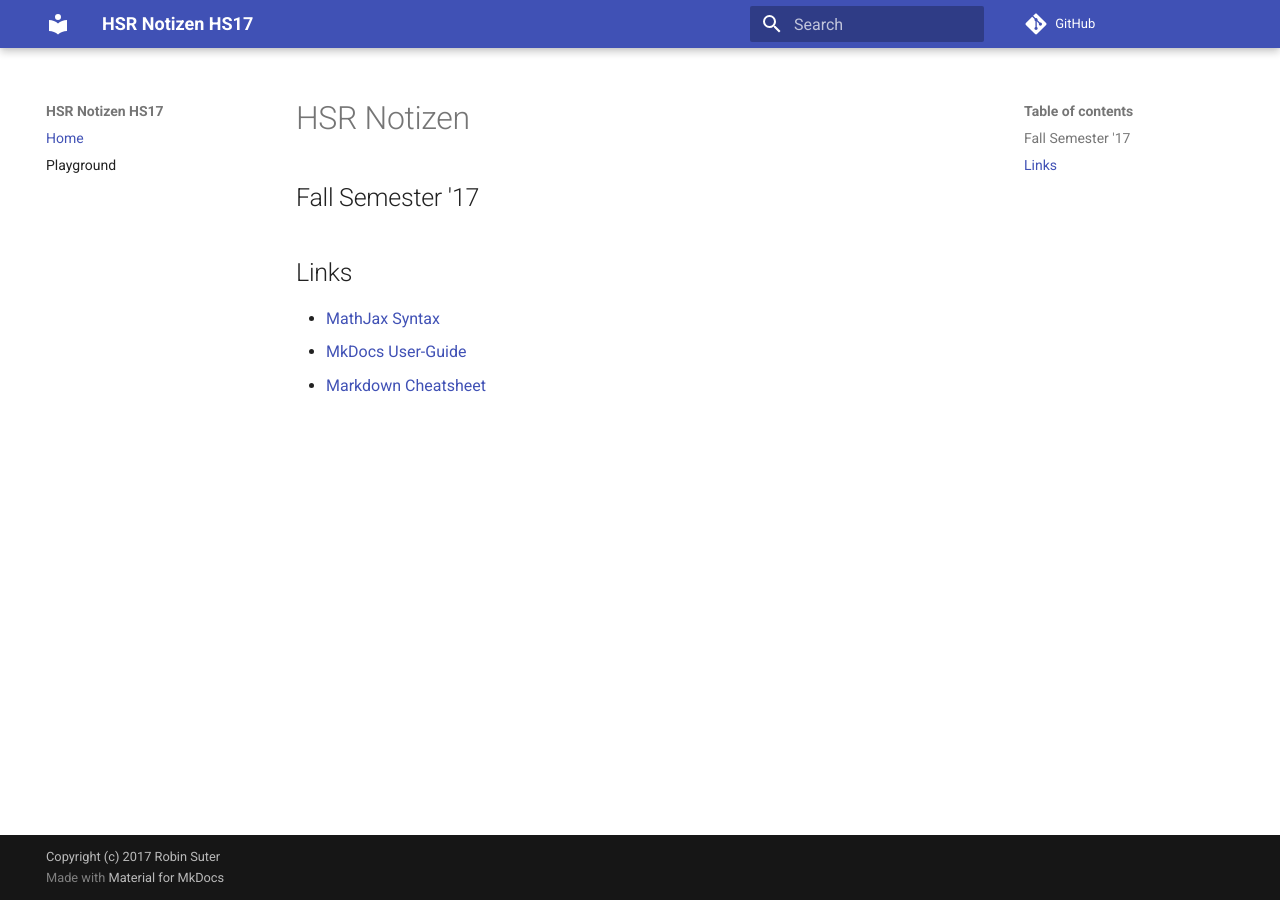
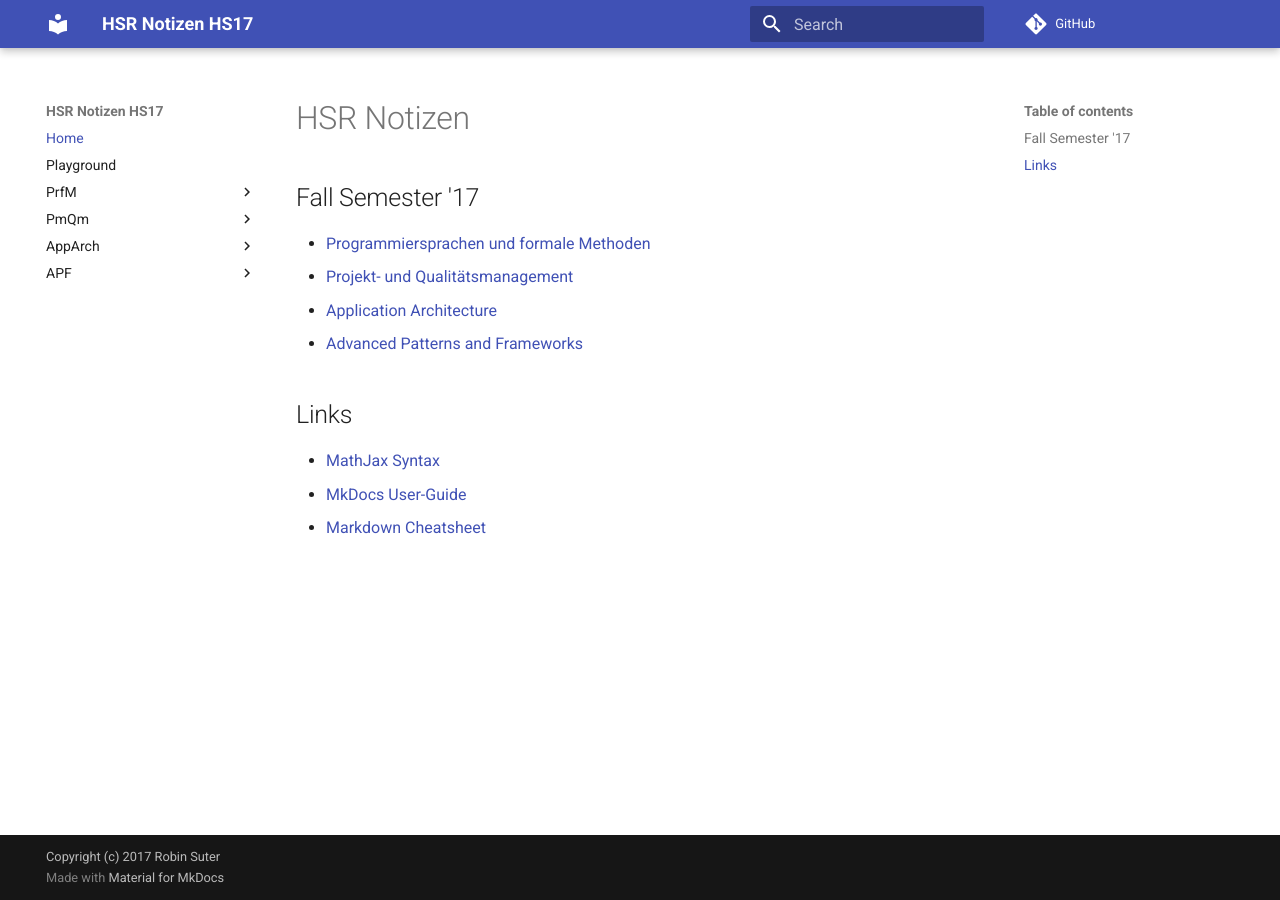
Before and after one commit to Excape/hsr-docs-hs17, an MkDocs documentation site: the page built from docs/index.md, in a window 1280 px wide. Built offline with MkDocs 1.6.1 and Material for MkDocs 9.7.7, drawn with Linux system fonts in a browser that asks for light colours; comment, search, counter and statistics services are not loaded; old or Windows-style settings are respelled for this version of MkDocs.

Commit message:
setup initial structure

```diff
--- a/docs/index.md
+++ b/docs/index.md
@@ -2,7 +2,10 @@
 
 ## Fall Semester '17
 
-
+* [Programmiersprachen und formale Methoden](prfm/index.md)
+* [Projekt- und Qualitätsmanagement](pmqm/index.md)
+* [Application Architecture](apparch/index.md)
+* [Advanced Patterns and Frameworks](apf/index.md)
 
 ## Links
 
--- a/mkdocs.yml
+++ b/mkdocs.yml
@@ -10,6 +10,14 @@ theme: 'material'
 pages:
     - Home: 'index.md'
     - Playground: 'playground.md'
+    - PrfM:
+        - Index: 'prfm/index.md'
+    - PmQm:
+        - Index: 'pmqm/index.md'
+    - AppArch:
+        - Index: 'apparch/index.md'
+    - APF:
+        - Index: 'apf/index.md'
 
 markdown_extensions:
   - toc(permalink=true)
```
Also changed, not shown: docs/apf/index.md (added, +1 -0 lines), docs/apparch/index.md (added, +1 -0 lines), docs/pmqm/index.md (added, +1 -0 lines), docs/prfm/index.md (added, +1 -0 lines).
